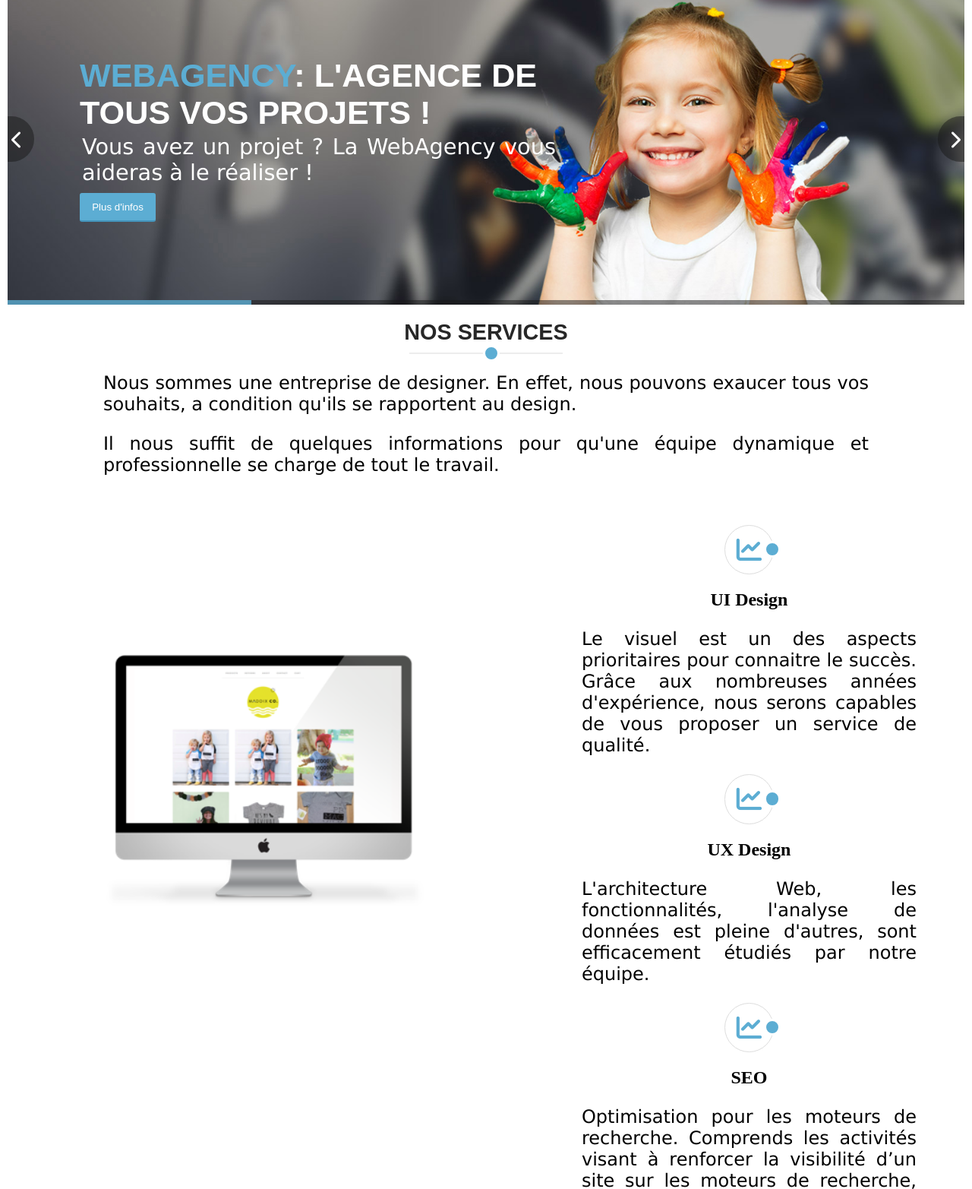
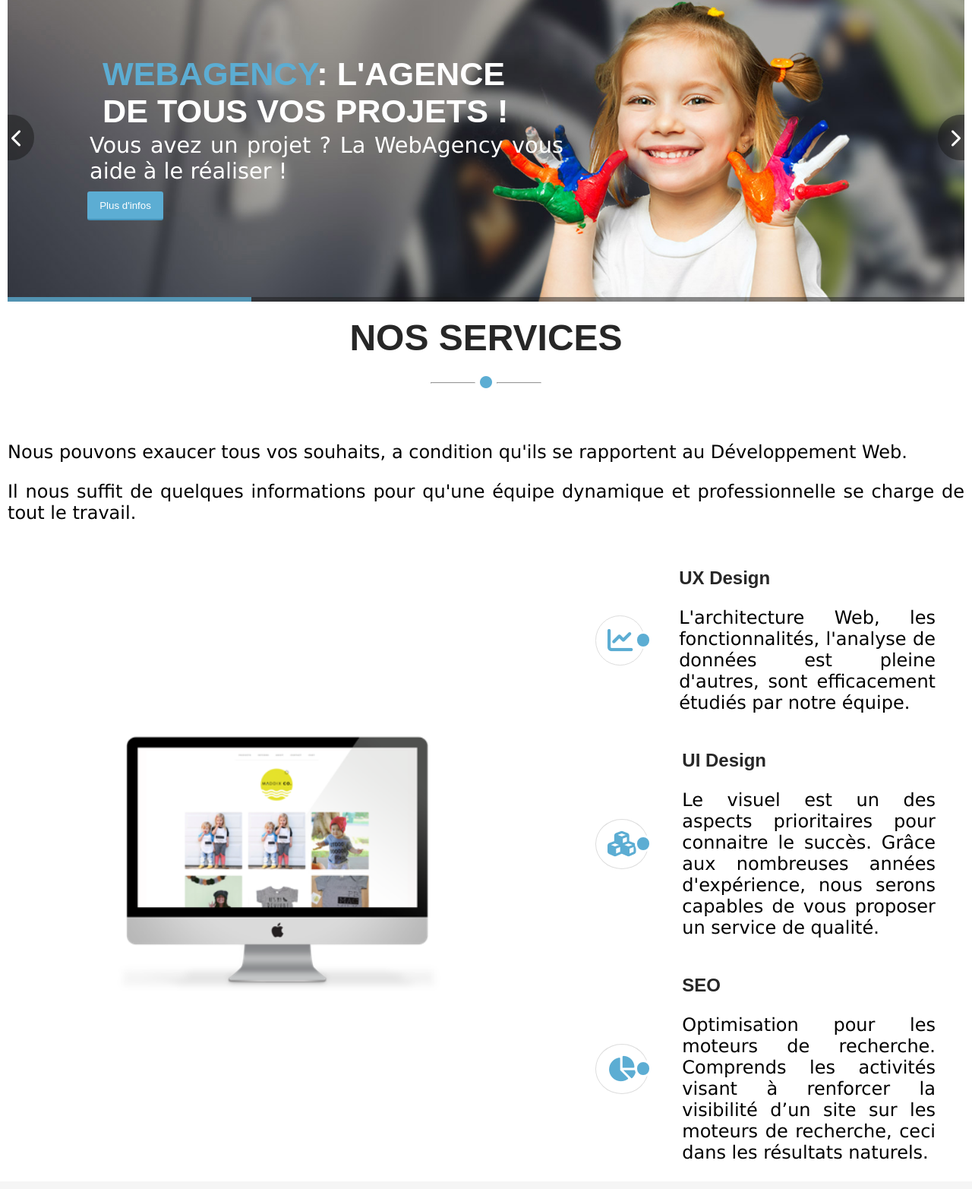
Before and after one commit to BenjaminNahmani/webAgency, a plain HTML site: page index.html in a window 1280 px wide. Shown: the part 109-1674 px from the top of the page at 76% size. Drawn offline with Linux system fonts and the light colour scheme; a web font is replaced by a local one.

Commit message:
Modif soutenance (2e)
- Form Contact.png supprimé
- Rajout du favicon
- Modification HTML et CSS

```diff
--- a/index.html
+++ b/index.html
@@ -9,6 +9,8 @@
 
 	<script src="https://kit.fontawesome.com/d91cac8640.js" crossorigin="anonymous"></script>
 	<link rel="stylesheet" type="text/css" href="style.css">
+	<link rel="icon" type="image/png" href="images/logo.ico" />
+
 
 </head>
 
@@ -17,7 +19,7 @@
 
 			<!-- Debut de l'en tête -->
 
-		<nav class="la_nav">
+		<nav class="navbar">
 			<div id="logo">
 				<img src="images/logo.png" alt="Le Logo du site" id="img_logo">
 			</div>
@@ -26,9 +28,9 @@
 			<ul id="list_nav">
 
 				<li><a href="#slider" class="bouton">Acceuil</a></li>
-				<li><a href="#Services" class="bouton">Services</a> </li>
-				<li><a href="#Portfolio_nav" class="bouton">Portfolio</a></li>
-				<li><a href="#Contact" class="bouton">Contact</a> </li>
+				<li><a href="#services" class="bouton">Services</a> </li>
+				<li><a href="#portfolio_nav" class="bouton">Portfolio</a></li>
+				<li><a href="#contact" class="bouton">Contact</a> </li>
 
 			</ul>
 
@@ -41,17 +43,17 @@
 			<figure>
 				<img src="images/slider/bg1.jpg" alt="Enfant avec les mains pleine de peinture" >
 
-				<div id="info_slider">
+				<div id="slider_info">
 
 					<i class="fas fa-chevron-left"></i>
 
 				<div id="infos">
 					<h1>
-						<strong>WEBAGENCY</strong>: L'AGENCE DE TOUS VOS PROJETS !
+						<span>WEBAGENCY</span>: L'AGENCE DE TOUS VOS PROJETS !
 					</h1>
 
 					<p id="subtitle_infos">
-						Vous avez un projet ? La WebAgency vous aideras à le réaliser !
+						Vous avez un projet ? La WebAgency vous aide à le réaliser !
 					</p>
 
 					<div class="button button1">
@@ -65,7 +67,7 @@
 				<i class="fas fa-chevron-right"></i>
 				</div>
 
-				<div id="barre_charg">
+				<div id="loading_bar">
 					<div id="blue_charg">
 
 					</div>
@@ -76,59 +78,74 @@
 		<section class="services">
 			<div id="presentation">
 
-				<h1 id="Services">NOS SERVICES</h1>
+				<h2 id="services">NOS SERVICES</h2>
 
-				<div class="separateur">
+			 	<div class="separate">
+
+			     	<div class="line"><hr/></div>
+
+			        <div class="blue_point">
+			        	<i class="fa fa-circle" aria-hidden="true"></i>
 			        </div>
 
+			      	<div class="line"><hr/></div>
+
+			    </div>
+
+				</div>
 					<p>
-					Nous sommes une entreprise de designer. En effet, nous pouvons exaucer tous vos souhaits, a condition qu'ils se rapportent au design.
+						Nous pouvons exaucer tous vos souhaits, a condition qu'ils se rapportent au Développement Web.
 					</p>
 
 					<p>
 						Il nous suffit de quelques informations pour qu'une équipe dynamique et professionnelle se charge de tout le travail.
 					</p>
+			</div>
+
+			<div class="serv_content">
+
+				<div id="computeur">
+					<img src="images/main-feature.png" alt="">
 
 				</div>
 
-				<div class="contenu_serv">
+				<div class="flex-container">
 
-					<div id="ordi">
-						<img src="images/main-feature.png" alt="">
-
-				</div>
-				<div class="flex-container">
-					<div id="ui">
+					<div class="flex_ico UX">
 						<div class="serv_ico">
 							<i class="fas fa-chart-line"></i>
-
 						</div>
 
-						<h2>UI Design</h2>
+						<div class="ico_info">
+							<h3>UX Design</h3>
+							<p>
+								L'architecture Web, les fonctionnalités, l'analyse de données est pleine d'autres, sont efficacement étudiés par notre équipe.
+							</p>
+						</div>
+					</div>
+
+					<div class="flex_ico UI">
+						<div class="serv_ico">
+							<i class="fas fa-cubes"></i>
+						</div>
+
+						<div class="ico_info">
+							<h3>UI Design</h3>
+
 
 							<p>
 								Le visuel est un des aspects prioritaires pour connaitre le succès. Grâce aux nombreuses années d'expérience, nous serons capables de vous proposer un service de qualité.
 							</p>
-
+						</div>
 					</div>
 
-					<div id="ux">
+					<div class="flex_ico SEO">
 						<div class="serv_ico">
-							<i class="fas fa-chart-line"></i>
+							<i class="fas fa-chart-pie"></i>
 						</div>
 
-						<h2>UX Design</h2>
-						<p>
-							L'architecture Web, les fonctionnalités, l'analyse de données est pleine d'autres, sont efficacement étudiés par notre équipe.
-						</p>
-					</div>
-
-					<div id="seo">
-						<div class="serv_ico">
-							<i class="fas fa-chart-line"></i>
-						</div>
-
-						<h2>SEO</h2>
+						<div class="ico_info">
+							<h3>SEO</h3>
 							<p>
 								Optimisation pour les moteurs de recherche.
 							Comprends les activités visant à renforcer la visibilité d’un site sur les moteurs de recherche, ceci dans les résultats naturels.
@@ -136,20 +153,32 @@
 						</div>
 					</div>
 				</div>
+			</div>
 		</section>
 
 		<section class="portfolio">
-			<h1 id="Portfolio_nav">NOS PROJETS</h1>
-			<div class="separateur">
+			<h2 id="portfolio_nav">NOS PROJETS</h2>
+			<div class="separate">
+
+			    <div class="line"><hr/></div>
+
+			    <div class="blue_point">
+			        <i class="fa fa-circle" aria-hidden="true"></i>
+			   	</div>
+
+			    <div class="line"><hr/></div>
+
+			    </div>
+
 				</div>
 			<p>
-				Jugez notre travail par vous-même. Voici quelques projets mené a bien par nos équipes.
+				Jugez notre travail par vous-même. Voici quelques projets que nous avons réalisé.
 			</p>
 			<nav id="menu_port">
 				<ul>
 
 					<li class="blue_fixed">
-						<a href="#" id="Works_White">All Works</a>
+						<a href="#" id="works_white">All Works</a>
 						<i class="fas fa-caret-down"></i>
 					</li>
 
@@ -178,7 +207,7 @@
 					<figcaption>
 						<i class="fas fa-eye"></i>
 						<div class="text_port">
-							<h3>De jolies masques</h3>
+							<h4>De jolies masques</h4>
 							<p>Pour vos soirées déguisée</p>
 						</div>
 					</figcaption>
@@ -189,7 +218,7 @@
 					<figcaption>
 						<i class="fas fa-eye"></i>
 						<div class="text_port">
-							<h3>Un lapin décoratif</h3>
+							<h4>Un lapin décoratif</h4>
 							<p>Pas mal dans le salon ?</p>
 						</div>
 					</figcaption>
@@ -200,7 +229,7 @@
 					<figcaption>
 						<i class="fas fa-eye"></i>
 						<div class="text_port">
-							<h3>Pompadour</h3>
+							<h4>Pompadour</h4>
 							<p>Vous allez l'adorer</p>
 						</div>
 					</figcaption>
@@ -211,7 +240,7 @@
 					<figcaption>
 						<i class="fas fa-eye"></i>
 						<div class="text_port">
-							<h3>Un croquis</h3>
+							<h4>Un croquis</h4>
 							<p>Toujours à portée de main</p>
 						</div>
 					</figcaption>
@@ -224,7 +253,7 @@
 					<figcaption>
 						<i class="fas fa-eye"></i>
 						<div class="text_port">
-							<h3>Des jolies sac</h3>
+							<h4>Des jolies sac</h4>
 							<p>Un shopping réussit</p>
 						</div>
 					</figcaption>
@@ -235,7 +264,7 @@
 					<figcaption>
 						<i class="fas fa-eye"></i>
 						<div class="text_port">
-							<h3>Une petite ville</h3>
+							<h4>Une petite ville</h4>
 							<p>Vraiment petite</p>
 						</div>
 					</figcaption>
@@ -246,7 +275,7 @@
 					<figcaption>
 						<i class="fas fa-eye"></i>
 						<div class="text_port">
-							<h3>Une fusée</h3>
+							<h4>Une fusée</h4>
 							<p>Direction l'éspace !</p>
 						</div>
 					</figcaption>
@@ -257,7 +286,7 @@
 					<figcaption>
 						<i class="fas fa-eye"></i>
 						<div class="text_port">
-							<h3>Starter Pack du pro</h3>
+							<h4>Starter Pack du pro</h4>
 							<p>Emportez-le partout</p>
 						</div>
 					</figcaption>
@@ -279,7 +308,7 @@
 					<div id="infos_contact">
 
 
-						<h2 id="Contact">Contact Info</h2>
+						<h2 id="contact">Contact Info</h2>
 
 						<h3 id="web">WebAgency SAS</h3>
 
--- a/style.css
+++ b/style.css
@@ -49,30 +49,52 @@ p{
 h1{
 	text-align: center;
 	color: rgb(39, 39, 39);
-	font-size: 5em;
+	margin: 20px;
+	font-size: 3em;
+	font-family: 'robotobold', sans-serif;
+}
+
+h2{
+	font-size: 1.5em;
+	margin-bottom: 0px;
+	color: rgb(39, 39, 39);
+	text-align: center;
+	margin: 20px;
+	font-family: 'robotobold', sans-serif;
+;
+}
+
+h3{
+	text-align: center;
+	color: rgb(39, 39, 39);
+	font-size: 1.2em;
 	font-family: 'robotobold', sans-serif;
 }
 /* == Les séparateur utilisé dans plusieurs sections. */
-.separateur{
-	width: 20%;
-	height: 2px;
-	background-color: rgb(237, 237, 237);
-	margin-left: auto;
-	margin-right: auto;
-	margin-bottom: 20px;
-	position: relative;
+.separate{
+	display: flex;
+    justify-content: center;
+    flex-direction: row;
+    align-items: center;
+    width: 146px;
+    margin: auto;
 }
-.separateur::after{ /* Rond bleu */
-	content: "";
-	position: absolute;
-	width: 10px;
-	height: 10px;
-	padding: 0.2em 0.2em 0.2em 0.2em;
-    border: solid 3px;
-    border-color: white;
+
+.line{
+	width: 60px;
+    color: rgb(237, 237, 237);
+}
+
+.blue_point{
+text-align: center;
+    color: #5cadd3;
+    font-size: 1em;
+    margin: auto;
+    background-color: #fff;
     border-radius: 50%;
-    left: 46%;
-    bottom: -10px;
+    border: 3px solid #fff;
+    width: 22px;
+    height: auto;
 }
 
 #blocpage{
@@ -82,7 +104,7 @@ h1{
 /* ----------------------------- */
 /* == 			NAVBAR			 */
 /* ----------------------------- */
-.la_nav{
+.navbar{
 	display: flex;
 	flex-direction: column;
 	justify-content: center;
@@ -107,15 +129,31 @@ h1{
 /* == 			SLIDER			 */
 /* ----------------------------- */
 
-#slider{
+#slider img, #button, .fa-chevron-left, .fa-chevron-right, #barre_charg{
 	display: none;
 }
+
+#infos{
+	padding: 10px;
+	background-color: rgb(245, 245, 245);
+	border-radius: 2%;
+}
+
+#slider h1{
+	font-size: 2em;
+}
+
+span{
+	color: #5CADD3; /* Couleur BLEU du WEBAGENCY */
+}
+
+/* Seul les infos sont visible. */
 
 /* ----------------------------- */
 /* == 		  SERVICES		     */
 /* ----------------------------- */
 
-#ordi{
+#computeur{
 	display: none;
 }
 #presentation{
@@ -134,7 +172,7 @@ h1{
 	display: flex;
 	flex-direction: column;
 	width: 80%;
-	margin-left: 10%;
+	margin: auto;
 }
 
 .flex-container h2{
@@ -150,7 +188,7 @@ h1{
 	color: rgb(92,173,211);
 }
 
-.fa-chart-line{
+.fa-chart-line, .fa-cubes, .fa-chart-pie{
 	position: relative;
 	padding: 15px;
 	border: 1px solid grey;
@@ -158,7 +196,7 @@ h1{
 	border-color: rgb(221, 221, 221);
 }
 
-.fa-chart-line::after{ /* Le petit rond bleu */
+.fa-chart-line::after, .fa-cubes::after, .fa-chart-pie::after{ /* Le petit rond bleu */
 	content: "";
 	position: absolute;
 	width: 3px;
@@ -229,7 +267,7 @@ figcaption{
 	border-bottom: #468CAD solid 3px;
 }
 
-#menu_port #Works_White{
+#menu_port #works_white{
 	color: white;
 }
 
@@ -271,6 +309,7 @@ iframe{
 	height: 200px;
 	margin-top: 5%;
 	margin-left: 7.8%;
+	border: none;
 }
 
 .form_contact{
@@ -331,10 +370,19 @@ button{
 
 @media screen and (min-width: 540px){ /* TABLETTE */
 
+	h1, h2{
+		font-size: 3em;
+	}
+
+	h3{
+		font-size: 1.5em;
+	}
+
+
 /* ----------------------------- */
 /* == 			NAVBAR TAB		 */
 /* ----------------------------- */
-	.la_nav{
+	.navbar{
 		flex-direction: row;
 		margin: 10px;
 	}
@@ -352,10 +400,14 @@ button{
 /* ----------------------------- */
 /* == 		  SLIDER TAB      	 */
 /* ----------------------------- */
+	#slider img, #button, .fa-chevron-left, .fa-chevron-right, #barre_charg{
+		display: block;
+	}
+
 	#slider{
-	display: flex;
-	position: relative;
-	margin-bottom: 20px;
+		display: flex;
+		position: relative;
+		margin-bottom: 20px;
 	}
 
 	#slider figure{
@@ -371,7 +423,12 @@ button{
 	}
 
  /* Les infos dans le slider */
-	#info_slider{
+
+ 	#infos{
+ 		background: none;
+ 	}
+
+	#slider_info{
 		position: absolute;
 		display: flex;
 	    justify-content: space-between;
@@ -384,16 +441,12 @@ button{
 		font-size: 1.1em;
 	}
 
-	#info_slider h1{
+	#slider_info h1{
 		margin-top: 2px;
 		margin-bottom: 3px;
 		text-align: left;
 		font-size: 1.8em;
 		color: white;
-	}
-
-	strong{
-		color: #5CADD3;
 	}
 
 	#subtitle_infos{
@@ -427,7 +480,7 @@ button{
 	}
 
 /* La barre bleu de chargement en bas du slider */
-	#barre_charg{
+	#loading_bar{
 		position: absolute;
 		width: 100%;
 		bottom: 0px;
@@ -458,10 +511,10 @@ button{
 	    background-color: #5CADD3;
     }
 
-	#ordi{
+	#computeur{
 		display: block;
 		width: 50%;
-		margin-left: 25%;
+		margin: auto;
 	}
 
 /* ----------------------------- */
@@ -531,7 +584,7 @@ button{
 	.overmap{
 		position: absolute;
 		z-index: 1;
-		width: 99.5%;
+		width: 99.2%;
 		height: 23%;
 		top: 0px;
 		left: 0px;
@@ -557,12 +610,10 @@ button{
 /* ----------------------------- */
 /* == 		  NAVBAR LAPTOP		 */
 /* ----------------------------- */
-	.la_nav{
+	.navbar{
 		position: fixed;
 	    z-index: 9999;
-		flex-direction: row;
 		justify-content: space-around;
-		align-items: center;
 		width: 100%;
 		max-width: 1900px;
 		margin: 0px;
@@ -596,7 +647,7 @@ button{
 		margin-top: 5%;
 	}
 
-	#info_slider{
+	#slider_info{
 		width: 100%;
 		font-size: 1.5em;
 	}
@@ -623,22 +674,23 @@ button{
 	    margin-bottom: 65px;
 	}
 
-	.contenu_serv{
+	.serv_content{
 		display: flex;
-	}
-
-	#ordi{
-		padding: 2%;
-		margin-top: 9%;
-		margin-left: 0%;
 	}
 
 	.flex-container{
 		width: 35%;
 		justify-content: center;
-		margin-left: 6%;
 	}
 
+	.flex_ico{
+		display: flex;
+		align-items: center;
+	}
+
+	.ico_info{
+		margin-left: 10%;
+	}
 /* ----------------------------- */
 /* == 	  PORTFOLIO LAPTOP		 */
 /* ----------------------------- */
@@ -683,7 +735,7 @@ button{
 		opacity: 0;
 	}
 
-	.text_port p, h3{
+	.text_port p, h4{
 		text-align: left;
 		line-height: 5px;
 		font-size: 1.2em;
@@ -724,17 +776,27 @@ button{
 		top: 0px;
 		right: 100px;
 		margin: 0px;
-		margin-top: 18px;
+		margin-top: 25px;
 		background-color: rgba(242, 246, 248, 0.91)
 	}
 
+	#contact{
+		font-size: 2em;
+
+	}
+
+	#infos_contact h2{
+		text-align: left;
+		margin-left: 0px;
+	}
+
 	#infos_contact h3{
-		text-align: center;
+		font-size: 1.1em;
 	}
-	#infos_contact{
-		padding: 10px;
+
+	#infos_contact p, h3{
+		text-align: left;
 	}
 
 
-
 }
```
Also changed, not shown: images/form_contact.PNG (deleted), images/logo.ico (added). Lines whose indentation alone changed are shown as unchanged.
